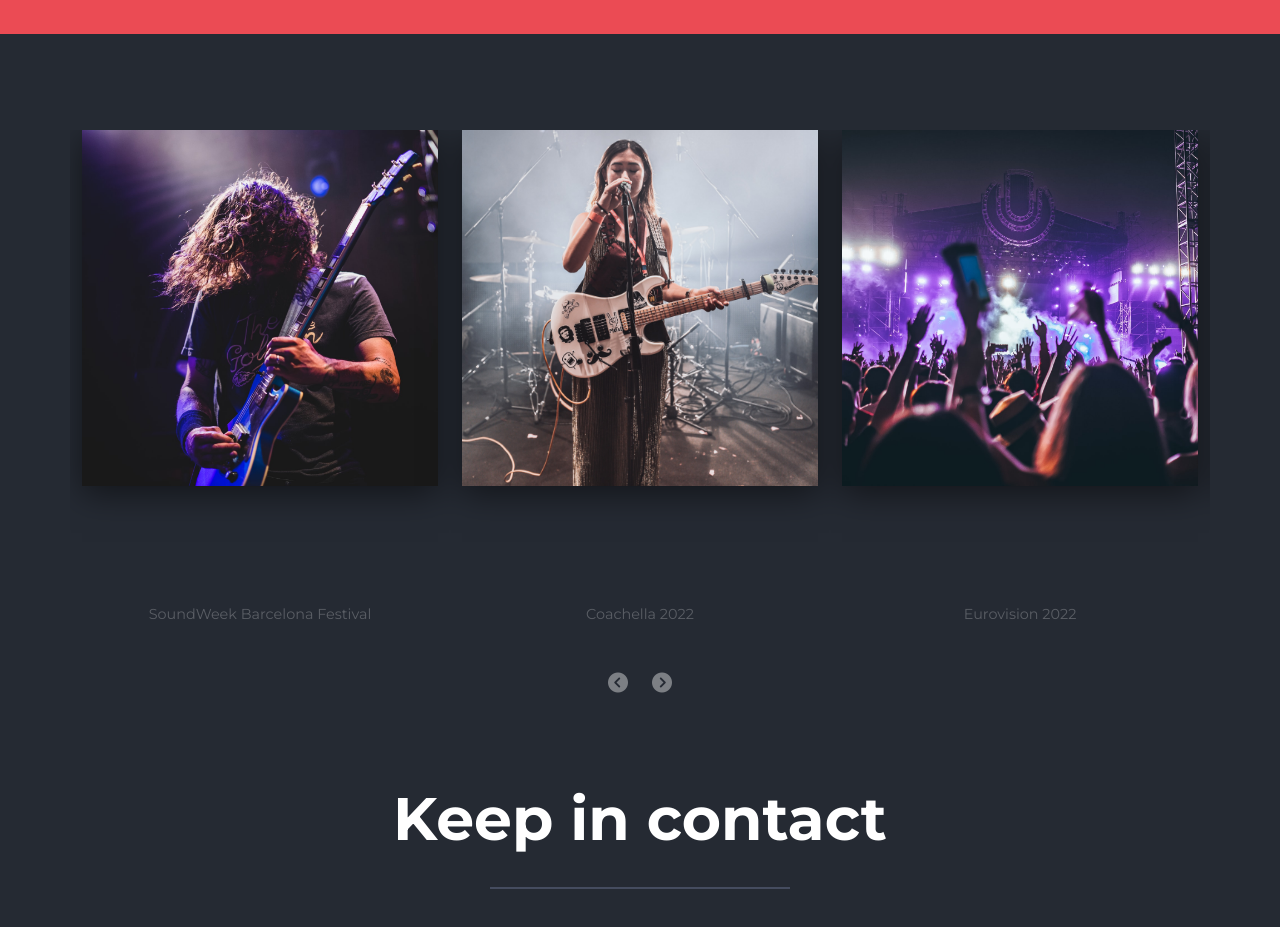
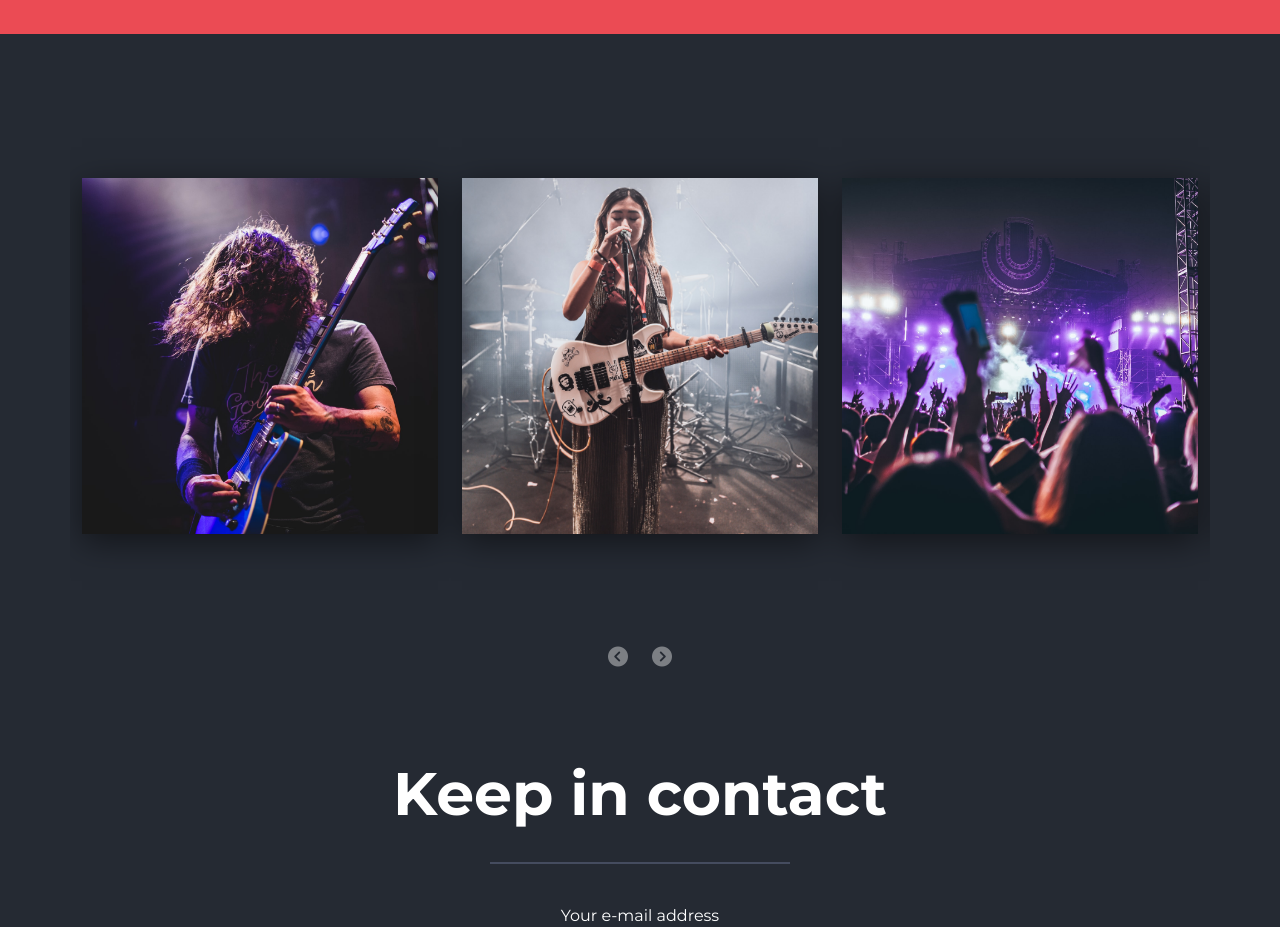
Before and after one commit to erica201193/OLD, a Vue app: page / in a window 1280 px wide. Shown: the part 4480-5407 px from the top of the page. Built offline with nearby package versions, Linux system fonts and the light colour scheme.

Commit message:
Completed!

```diff
--- a/src/components/LiveDatesCard.vue
+++ b/src/components/LiveDatesCard.vue
@@ -14,8 +14,6 @@
 </template>
 
 <script>
-
-
 export default {
     props: {
         info: Object,
--- a/src/components/PhotoSlider.vue
+++ b/src/components/PhotoSlider.vue
@@ -5,7 +5,7 @@
             <div class="row align-items-center row-cols-3 photo-slider" id="slider">
                 <div class="col" v-for="(slide, i) in eventPhotos" :key="i + 1"
                     @mouseenter="selectImg(slide)"
-                    @mouseleave="selectImg(slide)">
+                    @mouseleave="deselectImg(slide)">
                     <SlideTemplate :img="slide.photo" :eventName="slide.eventName" :select="slide.select">
                     </SlideTemplate>
                 </div>
@@ -94,11 +94,13 @@ export default {
         },
 
         selectImg(slide) {
-            if (slide.select === false) {
             slide.select = true;
-            } else {
-                slide.select = false;
-            }
+            console.log(slide.select);
+        },
+
+        deselectImg(slide) {
+            slide.select = false;
+            console.log(slide.select);
         }
 
     }
--- a/src/components/SlideTemplate.vue
+++ b/src/components/SlideTemplate.vue
@@ -1,7 +1,11 @@
 <template>
-    <div class="slide-template text-center">
-        <img :src="img" alt="" class="mb-5">
-        <h5 class="mt-5">{{ eventName }}</h5>
+    <div class="">
+        <div class="slide-template text-center mb-5 position-relative">
+            <img :src="img" alt="" class="my-5">
+            <transition class="py-5 position-relative">
+                <h5 v-show="select" class="mt-5">{{ eventName }}</h5>
+            </transition>
+        </div>
     </div>
 </template>
 
@@ -16,6 +20,24 @@ export default {
 </script>
 
 <style lang="scss" scoped>
+
+.v-enter-active,
+.v-leave-active {
+  transition: opacity 0.4s ease-in-out;
+}
+
+.v-enter-from,
+.v-leave-to {
+  opacity: 0;
+}
+
+h5 {
+    color: rgba(255, 255, 255, 0.6);
+    font-size: .9rem;
+    padding: 1.5rem 0rem;
+    position: absolute;
+    top: 0;
+    }
 .slide-template {
     img {
         max-width: 100%;
@@ -24,7 +46,9 @@ export default {
         object-position: bottom;
         overflow: hidden;
         box-shadow: 0rem 0.5rem 2rem rgba(black, .5);
-        transition: 0.5s ease-in-out;
+        transition: all 0.5s ease-in-out;
+        position: relative;
+        top: 0;
 
         &:hover {
             transform: scale(1.2);
@@ -37,11 +61,5 @@ export default {
         }
 
     }
-    h5 {
-        color: rgba(255, 255, 255, 0.243);
-        font-size: .9rem;
-        padding: 1.5rem 0rem;
-        transition: 0.5s ease-in-out;
-    }
 }
 </style>
```
